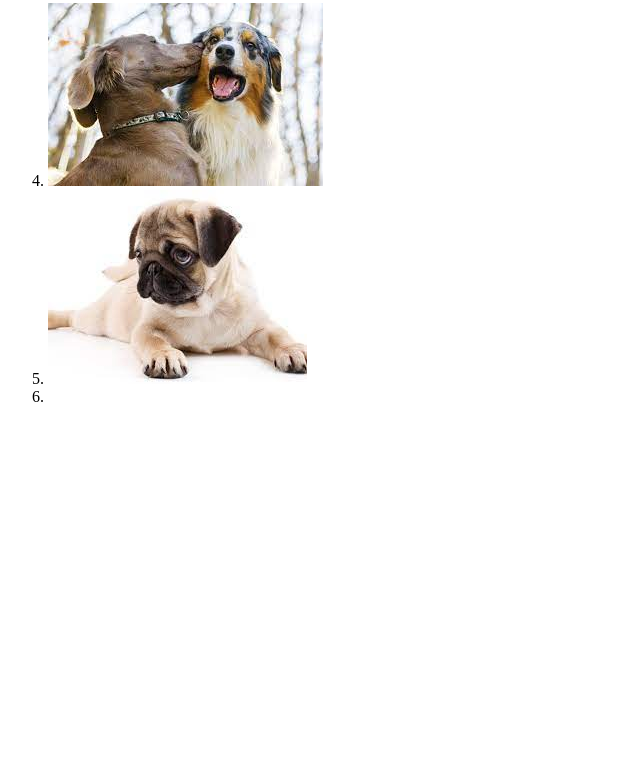
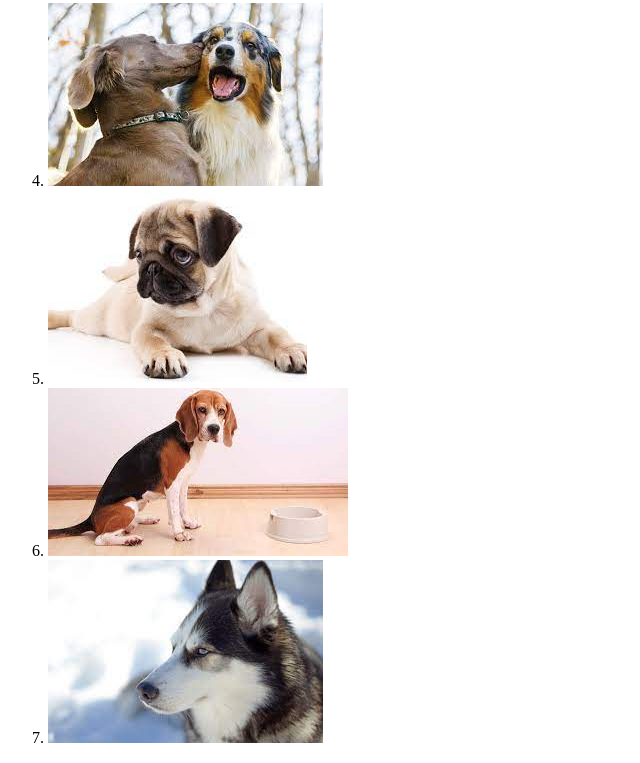
Before and after one commit to ethiago007/dogs, a plain HTML site: page photos.html in a window 1280 px wide. Shown: the part 687-1450 px from the top of the page, without its empty margins (0-640 px from the left). Before the commit the page ends 1109 px from the top, so only its background shows below. Drawn offline with Linux system fonts and the light colour scheme.

Commit message:
added more img

```diff
--- a/photos.html
+++ b/photos.html
@@ -16,5 +16,6 @@
             <li><img src="download (2).jpg" alt="dogs"></li>
             <li><img src="download (3).jpg" alt="dogs"></li>
             <li><img src="download (4).jpg" alt="dogs"></li>
-            <li><img</li>
+            <li><img src="download (5).jpg" alt="dogs"></li>
+            <li><img src="download (6).jpg" alt="dogs"></li>
         </ol>
```
